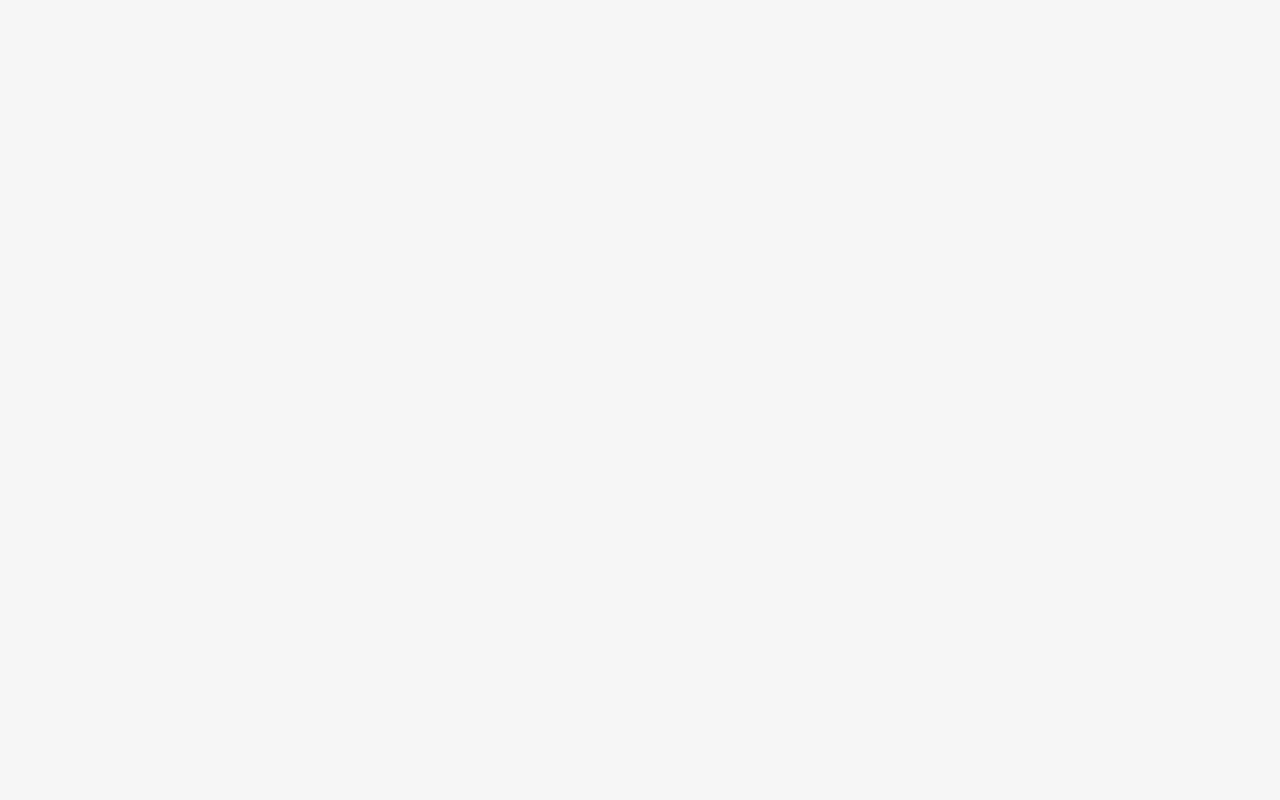
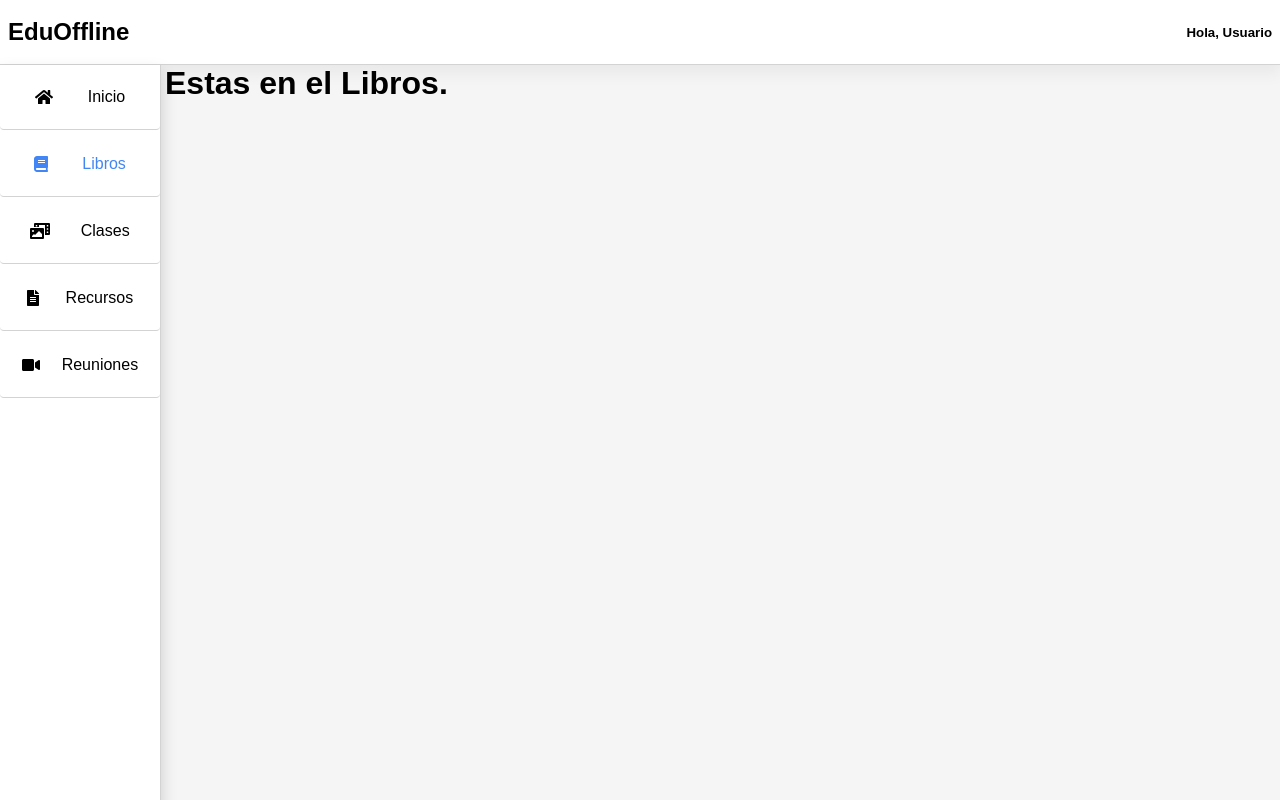
Before and after one commit to IgnacioSearles/EduOffline, a React (Create React App) app in the folder eduoffline/: page /libros in a window 1280 px wide. Built offline with nearby package versions, Linux system fonts and the light colour scheme.

Commit message:
cambios visuales varios

```diff
--- a/eduoffline/src/App.js
+++ b/eduoffline/src/App.js
@@ -2,15 +2,23 @@ import { BrowserRouter as Router, Route, Switch } from 'react-router-dom';
 import './fonts.css';
 import './App.css';
 import Inicio from './Inicio';
-import Videos from './Videos';
+import Clases from './Clases';
+import Libros from './Libros';
+import Recursos from './Recursos';
+import Reuniones from './Reuniones';
+import Navbar from './Navbar';
 
 function App() {
   return (
     <div>
       <Router>
+        <Navbar/>
         <Switch>
           <Route exact path="/" component={Inicio}/>
-          <Route exact path="/videos" component={Videos}/>
+          <Route exact path="/libros" component={Libros}/>
+          <Route exact path="/clases" component={Clases}/>
+          <Route exact path="/recursos" component={Recursos}/>
+          <Route exact path="/reuniones" component={Reuniones}/>
         </Switch>
       </Router>
     </div>
--- a/eduoffline/src/Videos.js
+++ b/eduoffline/src/Clases.js
@@ -1,16 +1,16 @@
 import React from 'react';
 import Sidebar from './Sidebar';
 
-function Videos() {
+function Clases() {
     return (
         <div>
             <Sidebar/>
             <main>
-                <h1>Estas en Videos.</h1>
+                <h1>Estas en Clases.</h1>
                 <video className="videoPlayer" src={`${process.env.REACT_APP_SERVER_URL}/tutorial.mp4`} controls></video>
             </main>
         </div>
     )
 }
 
-export default Videos;
+export default Clases;
--- a/eduoffline/src/InfoPaginas.js
+++ b/eduoffline/src/InfoPaginas.js
@@ -1,4 +1,4 @@
-import { faHome, faPhotoVideo } from '@fortawesome/free-solid-svg-icons';
+import { faHome, faPhotoVideo, faBook, faFileAlt, faVideo } from '@fortawesome/free-solid-svg-icons';
 
 const infoPaginas = [
     {
@@ -7,9 +7,24 @@ const infoPaginas = [
         icono: faHome
     },
     {
-        nombre: "Videos",
-        link: "/videos",
+        nombre: "Libros",
+        link: "/libros",
+        icono: faBook
+    },
+    {
+        nombre: "Clases",
+        link: "/clases",
         icono: faPhotoVideo
+    },
+    {
+        nombre: "Recursos",
+        link: "/recursos",
+        icono: faFileAlt
+    },
+    {
+        nombre: "Reuniones",
+        link: "/reuniones",
+        icono: faVideo
     }
 ];
 
--- /dev/null
+++ b/eduoffline/src/Libros.js
@@ -0,0 +1,15 @@
+import React from 'react';
+import Sidebar from './Sidebar';
+
+function Libros() {
+    return (
+        <div>
+            <Sidebar/>
+            <main>
+                <h1>Estas en el Libros.</h1>
+            </main>
+        </div>
+    )
+}
+
+export default Libros;
--- /dev/null
+++ b/eduoffline/src/Navbar.css
@@ -0,0 +1,12 @@
+.navBar {
+    background-color: white;
+    position: sticky;
+    top: 0;
+    height: 3rem;
+    padding: 0.5rem;
+    display: flex;
+    justify-content: space-between;
+    align-items: center;
+    box-shadow: 0px 8px 15px 1px rgba(0,0,0,0.05);
+    border-bottom: 1px solid lightgray;
+}
--- /dev/null
+++ b/eduoffline/src/Navbar.js
@@ -0,0 +1,13 @@
+import React from 'react';
+import './Navbar.css';
+
+function Navbar() {
+    return (
+        <nav className="navBar">
+            <h2>EduOffline</h2>
+            <h5>Hola, Usuario</h5>
+        </nav>
+    )
+}
+
+export default Navbar;
--- /dev/null
+++ b/eduoffline/src/Recursos.js
@@ -0,0 +1,15 @@
+import React from 'react';
+import Sidebar from './Sidebar';
+
+function Recursos() {
+    return (
+        <div>
+            <Sidebar/>
+            <main>
+                <h1>Estas en el Recursos.</h1>
+            </main>
+        </div>
+    )
+}
+
+export default Recursos;
--- /dev/null
+++ b/eduoffline/src/Reuniones.js
@@ -0,0 +1,15 @@
+import React from 'react';
+import Sidebar from './Sidebar';
+
+function Reuniones() {
+    return (
+        <div>
+            <Sidebar/>
+            <main>
+                <h1>Estas en el Reuniones.</h1>
+            </main>
+        </div>
+    )
+}
+
+export default Reuniones;
--- a/eduoffline/src/Sidebar.css
+++ b/eduoffline/src/Sidebar.css
@@ -4,7 +4,7 @@
     position: fixed;
     background-color: white;
     border-right: 1px solid lightgray;
-    box-shadow: 0px 0px 15px 1px rgba(0,0,0,0.15);
+    box-shadow: 0px 8px 15px 1px rgba(0,0,0,0.15);
 }
 
 .sideBarList {
@@ -50,15 +50,17 @@
         width: 100vw;
         height: 4rem;
         border-top: 1px solid lightgray;
+        box-shadow: 0px 0px 15px 1px rgba(0,0,0,0.15);
     }
 
     .sideBarItem {
-        width: 5rem;
+        width: 5.5rem;
         border-right: 1px solid lightgray;
         flex-direction: column;
     }
 
     .sideBarList {
         flex-direction: row;
+        overflow-x: scroll;
     }
 }
```
Also changed, not shown: 1 other file (tests, documents, lock files or other folders).
